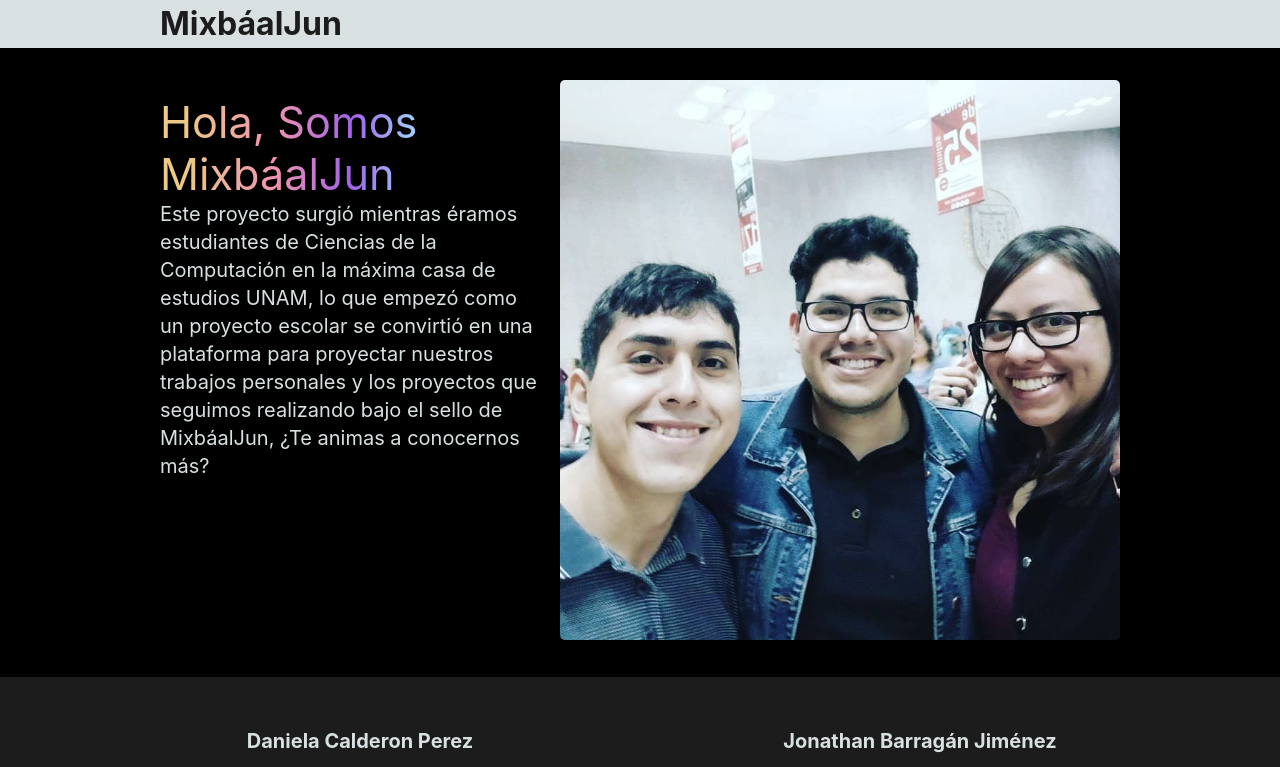
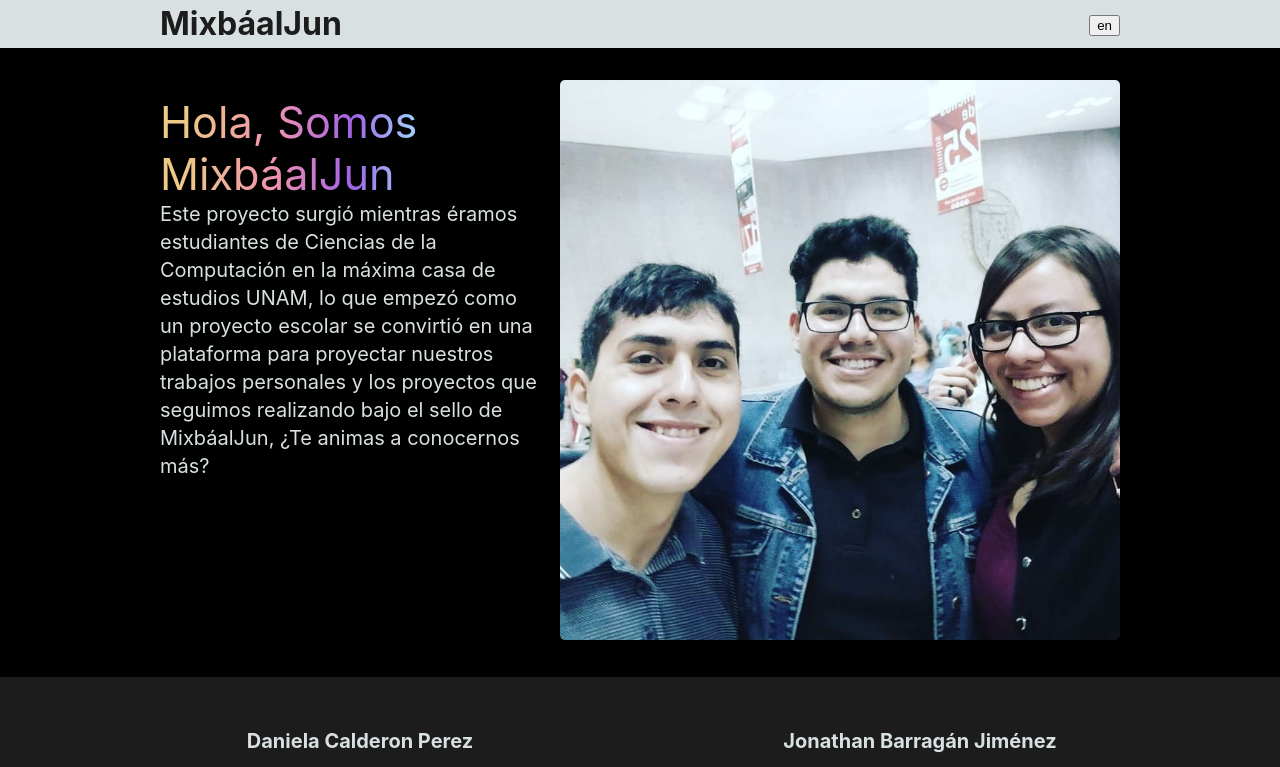
Before and after one commit to jobaji09/mixbaaljun-landingpage, a React (Vite) app: page / in a window 1280 px wide. Shown: the top 767 px of the page. Built offline with nearby package versions, Linux system fonts and the light colour scheme.

Commit message:
adding i18n

```diff
--- a/src/App.css
+++ b/src/App.css
@@ -18,20 +18,7 @@
   --blackish: #1d1c1c;
 }
 
-header {
-  background-color: var(--white-mixbaaljun);
-  color: var(--blackish);
-  grid-area: header;
-  /* position: sticky; */
-  padding: 0px 1rem;
-  line-height: 3rem;
-  top: 0;
-}
 
-nav {
-  margin-left: auto;
-  margin-right: auto;
-}
 
 main {
   grid-area: content;
@@ -44,15 +31,3 @@ footer {
   grid-area: footer;
   background-color: var(--white-mixbaaljun);
 }
-
-@media (min-width: 700px) {
-  header {
-    padding: 0px 4rem;
-  }
-}
-
-@media (min-width: 1200px) {
-  header {
-    padding: 0px 10rem;
-  }
-}
--- a/src/App.jsx
+++ b/src/App.jsx
@@ -1,26 +1,22 @@
 import './App.css'
-import ContactUs from './components/ContactUs/index.jsx'
-import Welcome from './components/Welcome/index.jsx'
-
+import Header from './components/Header/index.jsx'
+import Footer from './components/Footer/index.jsx'
+import Home from './pages/Home/index.jsx'
+import { LangProvider } from './context/langContext.jsx'
 function App() {
 
+
   return (
-    <div className="App">
-      <header>
-        <nav>
-          <h1>MixbáalJun</h1>
-        </nav>
-      </header>
+    <LangProvider>
+      <div className="App">
+        <Header />
 
-      <main>
-        <Welcome />
-        <ContactUs />
-      </main >
-
-      <footer>
-        <span>No hay derechos que reservar gracias</span>
-      </footer>
-    </div >
+        <main>
+          <Home />
+        </main >
+        <Footer />
+      </div >
+    </LangProvider>
   )
 }
 
--- /dev/null
+++ b/src/components/Footer/index.jsx
@@ -0,0 +1,14 @@
+import { FormattedMessage} from 'react-intl'
+
+export default function Footer() {
+
+  return (
+    <footer>
+      <span>
+        <FormattedMessage
+          id='footer'
+        />
+      </span>
+    </footer>
+  )
+}
--- /dev/null
+++ b/src/components/Header/index.jsx
@@ -0,0 +1,19 @@
+import { useContext } from 'react'
+import { langContext } from '@/context/langContext.jsx'
+import styles from './styles.module.css'
+
+export default function Header() {
+
+  const { changeLang,langtoChange } = useContext(langContext)
+
+  return (
+    <header>
+      <nav>
+        <h1>MixbáalJun</h1>
+        <div className='languajes'>
+          <button onClick={() => { changeLang(langtoChange); }}>{langtoChange.slice(0,2)}</button>
+        </div>
+      </nav>
+    </header>
+  )
+}
--- /dev/null
+++ b/src/components/Header/styles.module.css
@@ -0,0 +1,29 @@
+nav {
+  display: flex;
+  justify-content: space-between;
+  margin-left: auto;
+  margin-right: auto;
+
+}
+
+header {
+  background-color: var(--white-mixbaaljun);
+  color: var(--blackish);
+  grid-area: header;
+  /* position: sticky; */
+  padding: 0px 1rem;
+  line-height: 3rem;
+  top: 0;
+}
+
+@media (min-width: 700px) {
+  header {
+    padding: 0px 4rem;
+  }
+}
+
+@media (min-width: 1200px) {
+  header {
+    padding: 0px 10rem;
+  }
+}
--- a/src/components/Welcome/index.jsx
+++ b/src/components/Welcome/index.jsx
@@ -1,5 +1,6 @@
 import styles from './styles.module.css'
 import friends from '/assets/friends.jpg'
+import { FormattedMessage } from 'react-intl'
 
 
 export default function Welcome() {
@@ -9,12 +10,14 @@ export default function Welcome() {
     <div className={styles.welcome}>
       <div className={styles.welcomeTitle}>
         <span className={styles.title}>
-          Hola, Somos MixbáalJun
+          <FormattedMessage
+            id='welcome.title'
+          />
         </span>
         <span className={styles.welcomeDescription}>
-          Este proyecto surgió mientras éramos estudiantes de Ciencias de la Computación en la máxima casa de estudios UNAM,
-          lo que empezó como un proyecto escolar se convirtió en una plataforma para proyectar nuestros trabajos personales y
-          los proyectos que seguimos realizando bajo el sello de MixbáalJun, ¿Te animas a conocernos más?
+          <FormattedMessage
+            id='welcome.text'
+          />
         </span>
       </div>
 
--- /dev/null
+++ b/src/context/langContext.jsx
@@ -0,0 +1,43 @@
+import React, { useState } from "react";
+import { IntlProvider} from 'react-intl'
+import spanish from '@/lang/es-MX.json'
+import english from '@/lang/en-US.json'
+
+const langContext = React.createContext();
+
+const suportedLanguages = {
+  "es-MX": spanish,
+  "en-US": english
+}
+
+const showTheOtherLang = {
+  'es-MX':'en-US',
+  'en-US':'es-MX',
+}
+
+const LangProvider = ({ children }) => {
+
+  const currentLang = localStorage.getItem('lang') || 'es-MX'
+
+  const [messages, setMessages] = useState(suportedLanguages[currentLang]||spanish)
+  const [locale, setLocale] = useState(currentLang in suportedLanguages? currentLang : 'es-MX')
+
+  const changeLang = (lang) => {
+    if (lang in suportedLanguages) {
+      localStorage.setItem('lang', lang)
+      setMessages(suportedLanguages[lang])
+      setLocale(lang)
+    }
+  }
+  return (
+    <langContext.Provider value={{ changeLang,langtoChange : showTheOtherLang[currentLang] }}>
+      <IntlProvider
+        locale={locale}
+        messages={messages}>
+        {children}
+      </IntlProvider>
+    </langContext.Provider>
+  )
+}
+
+export { LangProvider, langContext }
--- /dev/null
+++ b/src/lang/en-US.json
@@ -0,0 +1,5 @@
+{
+  "welcome.title":"Hi, We are MixbáalJun",
+  "welcome.text": "This project started while we were Computer Science students at UNAM, what started as a school project became a platform to show our personal projects and those we has made as the MixbáalJun team. Cheer up to meet us",
+  "footer" : "There are no rights to reserve, thank you"
+}
--- /dev/null
+++ b/src/lang/es-MX.json
@@ -0,0 +1,5 @@
+{
+  "welcome.title":"Hola, Somos MixbáalJun",
+  "welcome.text": "Este proyecto surgió mientras éramos estudiantes de Ciencias de la Computación en la máxima casa de estudios UNAM, lo que empezó como un proyecto escolar se convirtió en una plataforma para proyectar nuestros trabajos personales y los proyectos que seguimos realizando bajo el sello de MixbáalJun, ¿Te animas a conocernos más?",
+  "footer" : "No hay derechos que reservar gracias"
+}
--- /dev/null
+++ b/src/pages/Home/index.jsx
@@ -0,0 +1,11 @@
+import Welcome from '@/components/Welcome/index.jsx'
+import ContactUs from '@/components/ContactUs/index.jsx'
+
+export default function Home() {
+  return (
+    <>
+      <Welcome />
+      <ContactUs />
+    </>
+  )
+}
--- a/vite.config.js
+++ b/vite.config.js
@@ -1,7 +1,13 @@
 import { defineConfig } from 'vite'
 import react from '@vitejs/plugin-react'
+import path from 'path'
 
 // https://vitejs.dev/config/
 export default defineConfig({
-  plugins: [react()]
+  plugins: [react()],
+  resolve: {
+    alias: {
+      '@': path.resolve(__dirname, 'src'),
+    },
+  },
 })
```
Also changed, not shown: package.json (+5 -2 lines).
